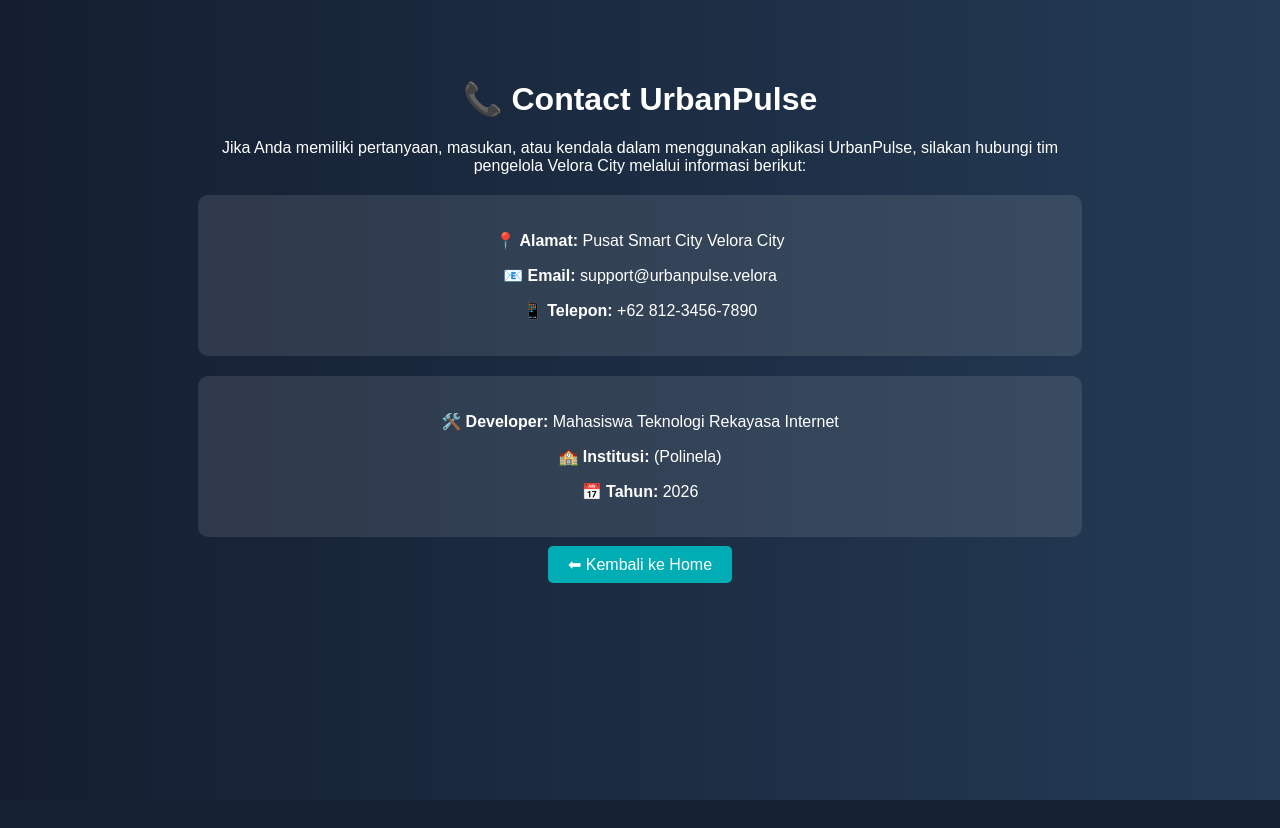
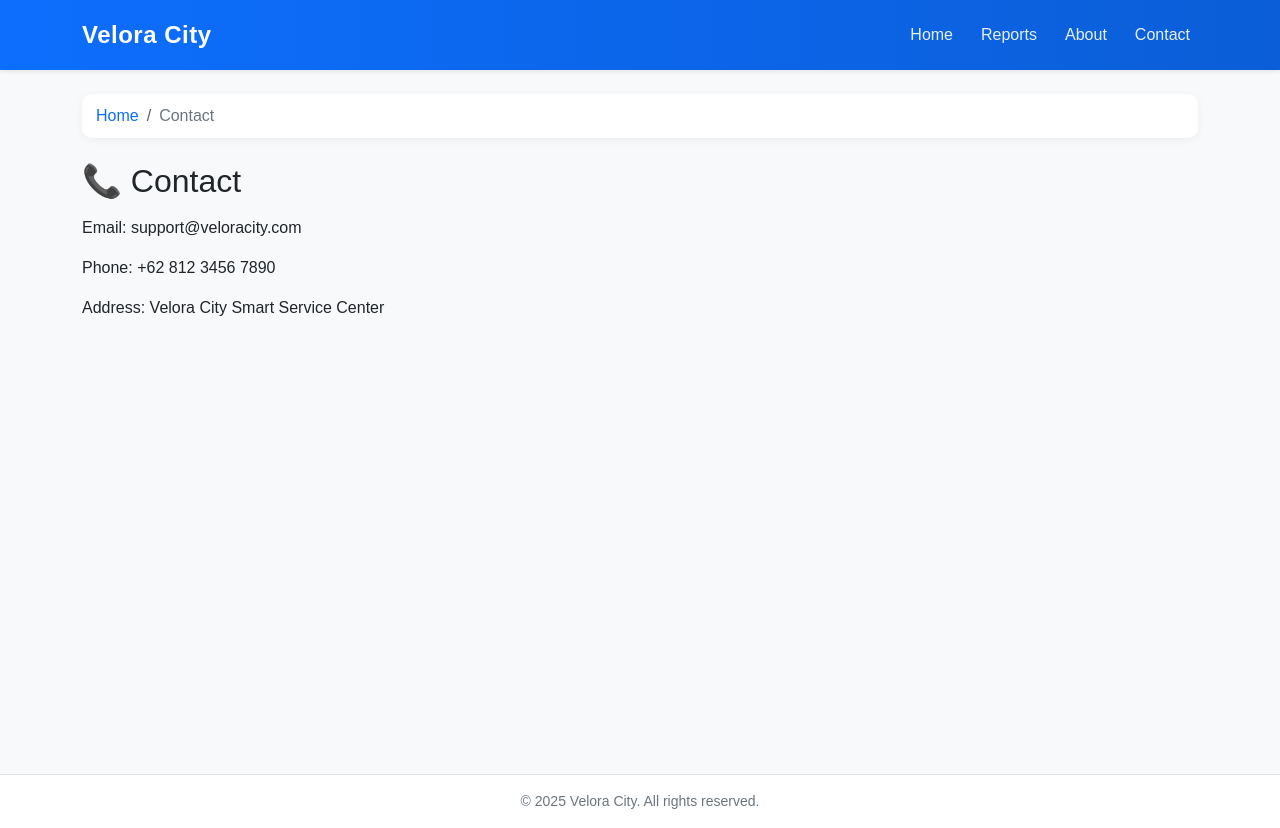
Before and after one commit to IET-Polinela/project-2026-destys1, a Django app: page /contacts/ in a window 1280 px wide. Before the commit the page ends 800 px from the top, so only its background shows below. Run offline with Django 5.2, Linux system fonts and the light colour scheme.

Commit message:
modifikasi about dan contacts agar sesuai dengan tema

```diff
--- a/contacts/templates/contacts/contacts.html
+++ b/contacts/templates/contacts/contacts.html
@@ -1,69 +1,19 @@
-<!DOCTYPE html>
-<html>
-<head>
-    <title>Contacts - UrbanPulse</title>
-    <style>
-        body{
-            font-family: Arial, sans-serif;
-            background: linear-gradient(to right, #141e30, #243b55);
-            color: white;
-            text-align: center;
-        }
+{% extends 'base.html' %}
 
-        .container{
-            margin: 80px auto;
-            width: 70%;
-        }
+{% block title %}Contact{% endblock %}
 
-        .card{
-            background: rgba(255,255,255,0.1);
-            padding: 20px;
-            border-radius: 10px;
-            margin-top: 20px;
-        }
+{% block content %}
+<nav aria-label="breadcrumb" class="mb-4">
+    <ol class="breadcrumb">
+        <li class="breadcrumb-item"><a href="/">Home</a></li>
+        <li class="breadcrumb-item active" aria-current="page">Contact</li>
+    </ol>
+</nav>
 
-        a{
-            text-decoration: none;
-            color: white;
-            background: #00adb5;
-            padding: 10px 20px;
-            border-radius: 5px;
-        }
-
-        a:hover{
-            background: #008891;
-        }
-    </style>
-</head>
-
-<body>
-
-<div class="container">
-
-    <h1>📞 Contact UrbanPulse</h1>
-
-    <p>
-    Jika Anda memiliki pertanyaan, masukan, atau kendala dalam menggunakan aplikasi UrbanPulse,
-    silakan hubungi tim pengelola Velora City melalui informasi berikut:
-    </p>
-
-    <div class="card">
-        <p><b>📍 Alamat:</b> Pusat Smart City Velora City</p>
-        <p><b>📧 Email:</b> support@urbanpulse.velora</p>
-        <p><b>📱 Telepon:</b> +62 812-3456-7890</p>
-    </div>
-
-    <div class="card">
-        <p><b>🛠️ Developer:</b> Mahasiswa Teknologi Rekayasa Internet</p>
-        <p><b>🏫 Institusi:</b> (Polinela)</p>
-        <p><b>📅 Tahun:</b> 2026</p>
-    </div>
-
-    <br>
-
-    <a href="/">⬅ Kembali ke Home</a>
-
+<div class="page-card">
+    <h2 class="section-title mb-3">📞 Contact</h2>
+    <p>Email: support@veloracity.com</p>
+    <p>Phone: +62 812 3456 7890</p>
+    <p>Address: Velora City Smart Service Center</p>
 </div>
-
-</body>
-</html>
+{% endblock %}
```
Also changed, not shown: about/templates/about/about.html (+14 -59 lines).
